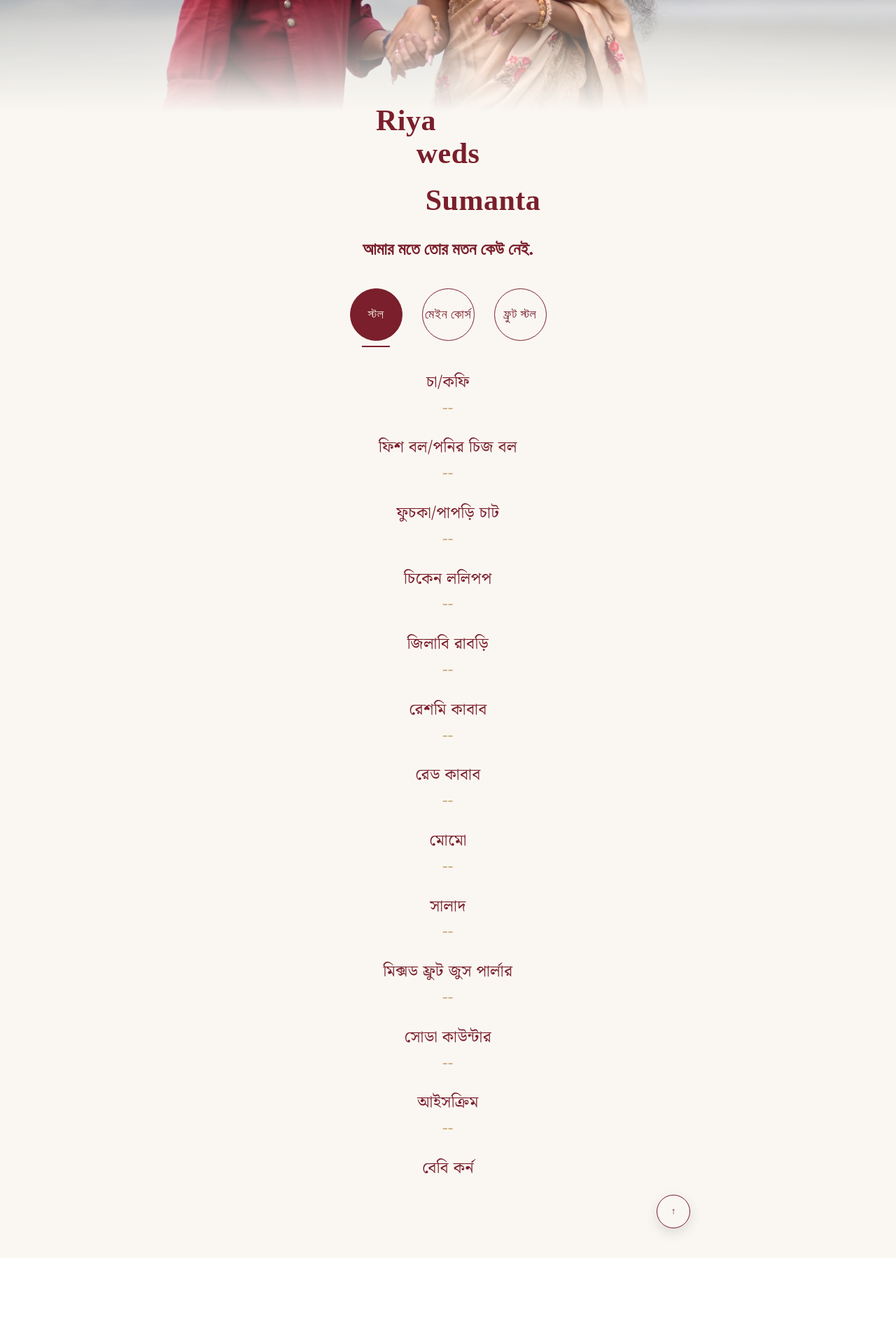
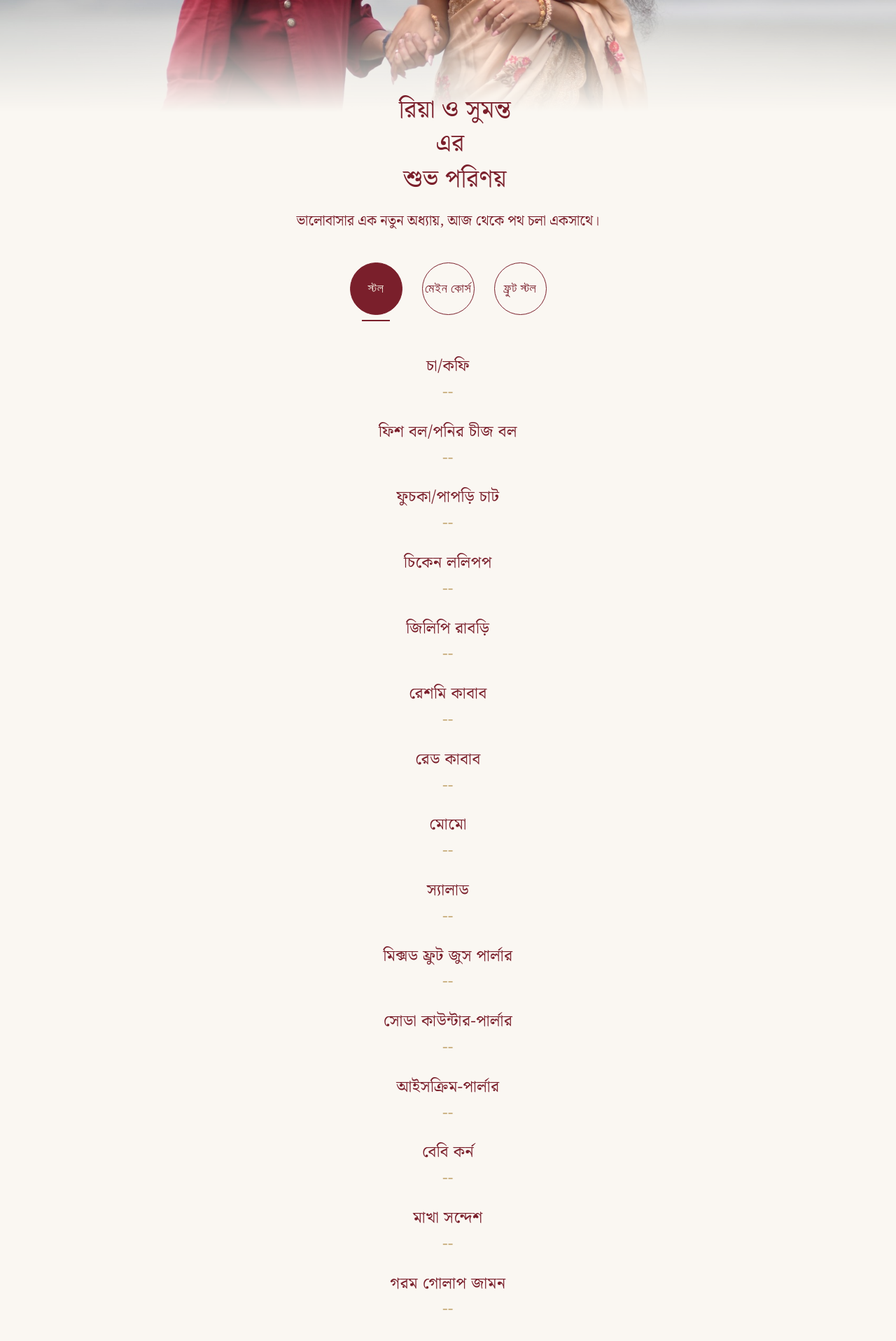
Before and after one commit to Shovan0/wedding_menu, a React (Vite) app: page / in a window 1280 px wide. Shown: the part 200-2116 px from the top of the page at 70% size. Before the commit the page ends 1997 px from the top, so only its background shows below. Built offline with nearby package versions, Linux system fonts and the light colour scheme; a web font is replaced by a local one.

Commit message:
pre final

```diff
--- a/package.json
+++ b/package.json
@@ -10,6 +10,7 @@
     "preview": "vite preview"
   },
   "dependencies": {
+    "@fontsource/tiro-bangla": "^5.2.7",
     "react": "^19.2.0",
     "react-dom": "^19.2.0"
   },
--- a/src/pages/Check.css
+++ b/src/pages/Check.css
@@ -99,10 +99,8 @@ body {
   text-align: center;
   display: relative;
   transform: translateY(-15px);
-  /* font-size: 27px; */
   color: #7a1f2b;
   font-family: "Great Vibes", cursive;
-  /* font-weight: 520; */
 }
 
 /* ================= LANGUAGE TOGGLE ================= */
@@ -142,16 +140,22 @@ body {
   display: flex;
   justify-content: center;
   gap: 28px;
+  transform: translateY(-12px);
+}
+
+/* STICKY WRAPPER */
+.sticky-tabs {
   position: sticky;
-  position: relative;
-  transform: translateY(-12px);
+  top: 0;
+  z-index: 100;
+  background: #faf7f2;
+  padding: 14px 0;
 }
 
 /* TAB BASE */
 .menu-tab {
   width: 75px;
   height: 75px;
-
   background: transparent;
   border: 1.6px solid #7a1f2b;
 
@@ -160,8 +164,6 @@ body {
   justify-content: center;
 
   font-family: "Cormorant Upright", serif;
-  /* font-size: 18px; */
-  /* font-weight: 520; */
   color: #7a1f2b;
 
   cursor: pointer;
@@ -203,6 +205,7 @@ body {
 .menu-tab:not(.active):hover {
   background: rgba(122, 31, 43, 0.08);
 }
+
 
 /* ================= MENU LIST ================= */
 .menu-list {
@@ -254,29 +257,19 @@ body {
   height: 48px;
 
   border-radius: 50%;
-  border: 1.6px solid #7a1f2b;
 
-  background: #faf7f2;
-  color: #7a1f2b;
+  color: #faf7f2;
+  background-color: #7a1f2b;
+  border: none;
 
-  /* font-size: 20px; */
-  font-weight: 600;
-  cursor: pointer;
+  font-size: 20px;
+  font-weight: 800;
 
   display: flex;
   align-items: center;
   justify-content: center;
 
-  box-shadow: 0 6px 18px rgba(0, 0, 0, 0.12);
-  transition: all 0.25s ease;
-  z-index: 50;
 }
-
-/* Hover effect */
-/* .back-to-top:hover {
-  background: #7a1f2b;
-  color: #efe5d8;
-} */
 
 
 /* ======================================================
@@ -307,17 +300,19 @@ body {
 .menu-category-page.lang-en .menu-tab {
   font-family: var(--tab-font);
   font-size: 18px;
+  font-weight: 520;
 }
 
 .menu-category-page.lang-en .menu-ul li {
   font-family: var(--item-font);
   font-size: 22px;
+  font-weight: 500;
 }
 
 /* ---------------- BENGALI ---------------- */
 .menu-category-page.lang-bn {
   --name-font: "Noto Serif Bengali", serif;
-  --message-font: "Hind Siliguri", sans-serif;
+  --message-font: "Noto Serif Bengali", serif;
   --tab-font: "Hind Siliguri", sans-serif;
   --item-font: "Noto Serif Bengali", serif;
 
@@ -326,13 +321,25 @@ body {
 
 .menu-category-page.lang-bn .wedding-title h1 {
   font-family: var(--name-font);
-  font-size: 42px; /* slightly bigger */
+  font-size: 35px;
   letter-spacing: 0.5px;
+  font-weight: 500;
+  position: relative;
+  transform: translate(10px, 10px);
+}
+
+.menu-category-page.lang-bn .wedding-title h1.second {
+  transform: translate(3px, 2px);
+}
+
+.menu-category-page.lang-bn .wedding-title h1.third {
+  transform: translate(10px, -3px);
 }
 
 .menu-category-page.lang-bn .message {
   font-family: var(--message-font);
-  font-size: 24px;
+  font-size: 20px;
+  font-weight: 500;
 }
 
 .menu-category-page.lang-bn .menu-tab {
@@ -349,5 +356,5 @@ body {
 .menu-category-page *,
 .menu-category-page *::before,
 .menu-category-page *::after {
-  transition: font-size 0.25s ease, font-family 0.25s ease;
+  transition: font-size 0.5s ease, font-family 0.25s ease;
 }
--- a/src/pages/Menu.jsx
+++ b/src/pages/Menu.jsx
@@ -32,17 +32,19 @@ const Menu = () => {
 
   const weddingText = {
     en: {
+      name: ["Riya", "weds", "Sumanta"],
       message: "With love, laughter & happily ever after",
       counter: ["Stall", "Main Course", "Fruit Stall"],
-      stall: ["Tea/Coffee", "Fish Ball/Paneer Cheese Ball", "Phuchka/Papri Chat", "Chicken Lollipop", "Jilabi Rabri", "Reshmi Kabab", "Red Kabab", "Momo", "Salad", "Mixed Fruit Juice Perlour", "Soda Counter", "Ice Cream", "Baby Corn"],
-      main: ["Pomfret Tandoor/Paneer Pasinda", "Green Chatni", "Salad", "Tandoor Naan", "Afgaan Chana Masala", "Vetki Paturi", "Sada Vaat", "Mutton Afgan Biriyani", "Mutton Kosha", "Chatni", "Papor", "KC Das Raj Vog", "Sondesh", "Hot Gulap Jamun"],
+      stall: ["Tea/Coffee", "Fish Ball/Paneer Cheese Ball", "Phuchka/Papri Chat", "Chicken Lollipop", "Jilabi Rabri", "Reshmi Kabab", "Red Kabab", "Momo", "Salad", "Mixed Fruit Juice Perlour", "Soda Counter", "Ice Cream", "Baby Corn", "Makha Sondesh", "Hot Gulap Jamun", "Paan"],
+      main: ["Pomfret Tandoor/Paneer Pasinda", "Green Chatni", "Salad", "Tandoor Naan", "Afghan Chana Masala/Keema Dal Fry", "Vetki Paturi", "Plain Rice", "Mutton Afghani Biriyani  (Kolkata Style)", "Mutton Kosha", "Chatni", "Papad", "KC Das Raj Vog"],
       fruit: ["Apple", "CKB", "Grapes", "Papaya", "Sweet Lemon"]
     },
     bn: {
-      message: "আমার মতে তোর মতন কেউ নেই.",
+      name: ["রিয়া ও সুমন্ত", "এর", "শুভ পরিণয়"],
+      message: "ভালোবাসার এক নতুন অধ্যায়, আজ থেকে পথ চলা একসাথে।",
       counter: ["স্টল", "মেইন কোর্স", "ফ্রুট স্টল"],
-      stall: ["চা/কফি", "ফিশ বল/পনির চিজ বল", "ফুচকা/পাপড়ি চাট", "চিকেন ললিপপ", "জিলাবি রাবড়ি", "রেশমি কাবাব", "রেড কাবাব", "মোমো", "সালাদ", "মিক্সড ফ্রুট জুস পার্লার", "সোডা কাউন্টার", "আইসক্রিম", "বেবি কর্ন"],
-      main: ["পমফ্রেট তন্দুর/পনির পাসিন্দা", "সবুজ চাটনি", "সালাদ", "তন্দুর নান", "আফগান ছানা মসলা", "বেতকি পাতুরি", "সাদা ভাত", "মাটন আফগান বিরিয়ানি", "মাটন কোশা", "চাটনি", "পাপড়", "কে সি দাস রাজ ভোগ", "সন্দেশ", "হট গুলাপ জামুন"],
+      stall: ["চা/কফি", "ফিশ বল/পনির চীজ বল", "ফুচকা/পাপড়ি চাট", "চিকেন ললিপপ", "জিলিপি রাবড়ি", "রেশমি কাবাব", "রেড কাবাব", "মোমো", "স্যালাড", "মিক্সড ফ্রুট জুস পার্লার", "সোডা কাউন্টার-পার্লার", "আইসক্রিম-পার্লার", "বেবি কর্ন", "মাখা সন্দেশ", "গরম গোলাপ জামন", "পান"],
+      main: ["পমফ্রেট তন্দুর/পনির পাসিন্দা", "গ্রিন চাটনি", "স্যালাড", "তন্দুরি নান", "আফগান চানা মসলা", "ভেটকি পাতুরি", "সাদা ভাত", "মটন আফগান বিরিয়ানি", "মটন কষা", "চাটনি", "পাঁপড়", "কে-সি-দাসের রাজ ভোগ"],
       fruit: ["আপেল", "সিকেবি", "আঙ্গুর", "পেঁপে", "মিষ্টি লেবু"]
     }
   };
@@ -53,9 +55,9 @@ const Menu = () => {
       <img className="profile-photo" src={howrah} alt="Profile" />
 
       <div className="wedding-title">
-        <h1 className="first">Riya</h1>
-        <h1 className="second">weds</h1>
-        <h1 className="third">Sumanta</h1>
+        <h1 className="first">{weddingText[lang].name[0]}</h1>
+        <h1 className="second">{weddingText[lang].name[1]}</h1>
+        <h1 className="third">{weddingText[lang].name[2]}</h1>
       </div>
 
       <h4 className="message">{weddingText[lang].message}</h4>
@@ -76,7 +78,7 @@ const Menu = () => {
         onTouchStart={handleCategoryTouchStart}
         onTouchEnd={handleCategoryTouchEnd}
       >
-        <div className="menu-tabs">
+        <div className="menu-tabs sticky-tabs">
           {categories.map((cat, index) => (
             <button
               key={cat}
```
Also changed, not shown: 1 other file (tests, documents, lock files or other folders).
